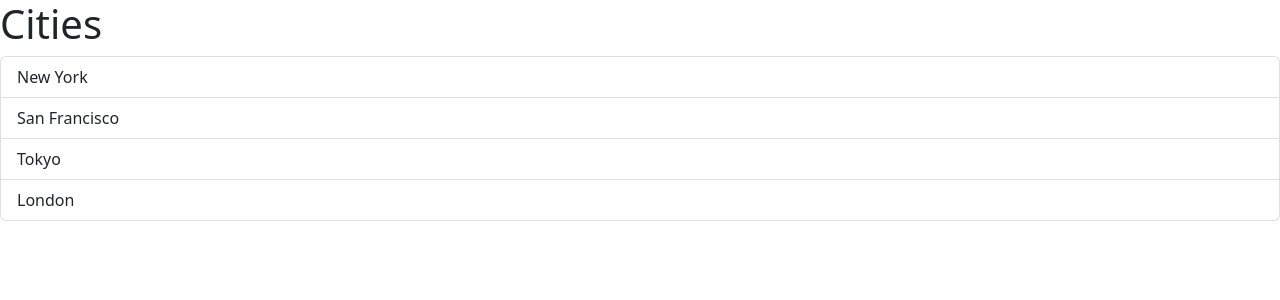
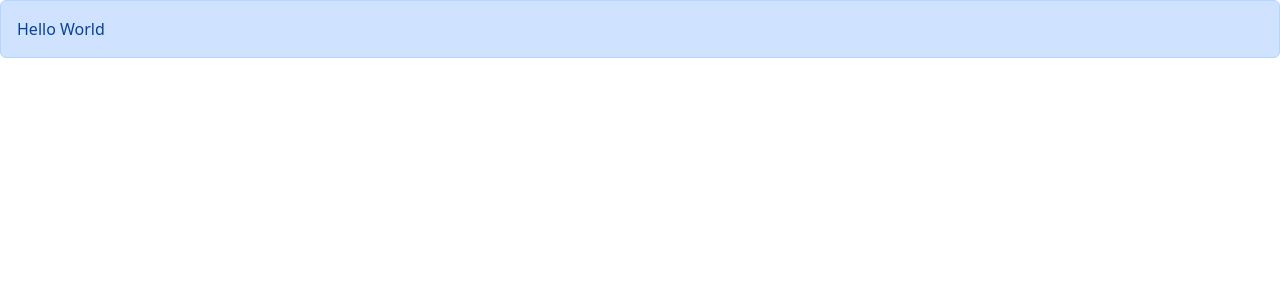
Before and after one commit to EhsanTgv/react-app, a React (Vite) app: page / in a window 1280 px wide. Shown: the top 300 px of the page. Built offline with nearby package versions, Linux system fonts and the light colour scheme.

Commit message:
Passing children

```diff
--- a/src/App.tsx
+++ b/src/App.tsx
@@ -1,3 +1,4 @@
+import Alert from "./components/Alert";
 import ListGroup from "./components/ListGroup"
 
 function App() {
@@ -14,7 +15,10 @@
 
   return (
     <div>
-      <ListGroup items={items} heading={"Cities"} onSelectItem={handleSelectItem} />
+      <Alert>
+        Hello World
+      </Alert>
+      {/* <ListGroup items={items} heading={"Cities"} onSelectItem={handleSelectItem} /> */}
     </div>
   );
 }
--- /dev/null
+++ b/src/components/Alert.tsx
@@ -0,0 +1,13 @@
+import React, { ReactNode } from 'react'
+
+interface Props {
+    children: ReactNode;
+}
+
+const Alert = ({ children }: Props) => {
+    return (
+        <div className="alert alert-primary">{children}</div>
+    )
+}
+
+export default Alert
```
